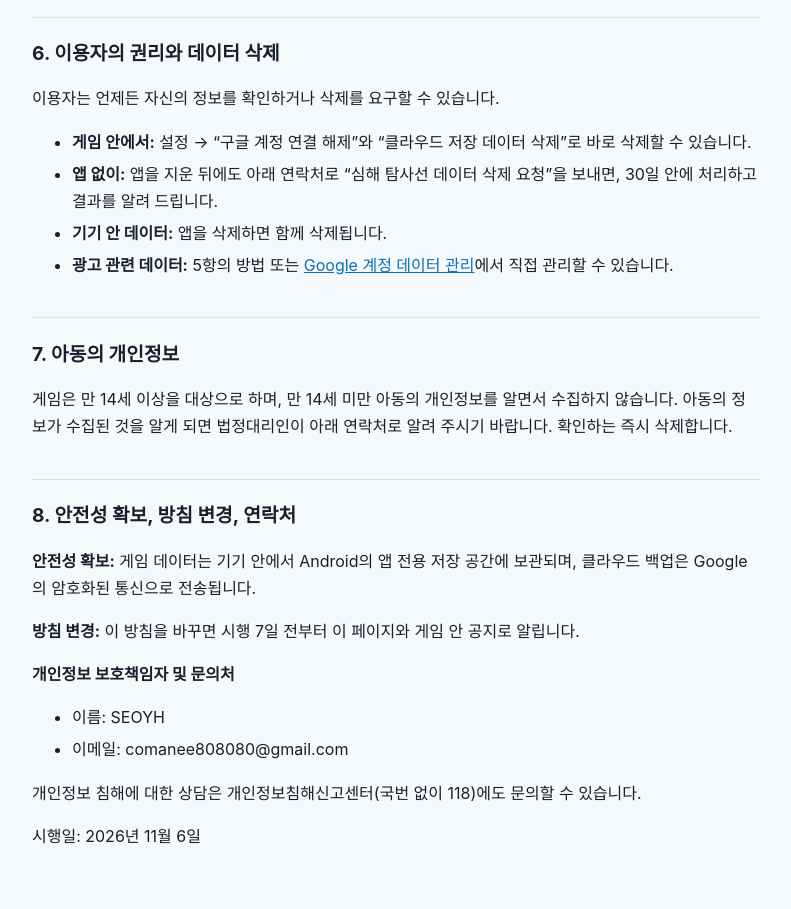
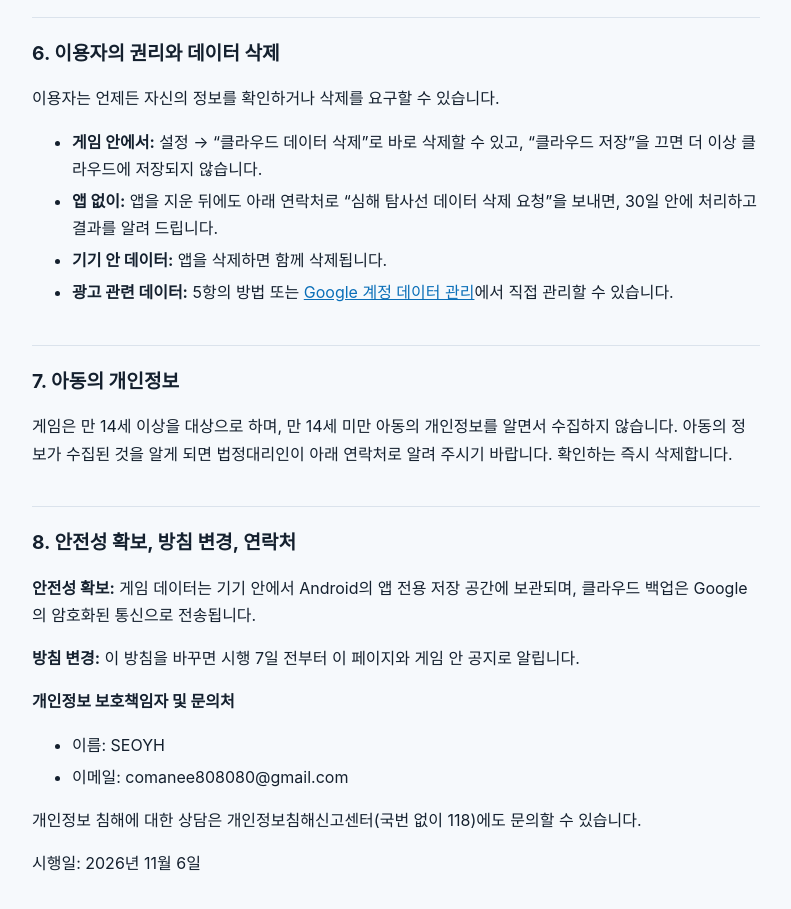
Before and after one commit to comanee1980-tech/comanee1980-tech.github.io, a plain HTML site: page deepsea/privacy.html in a window 1280 px wide. Shown: the part 2140-3049 px from the top of the page, without its empty margins (244-1035 px from the left). Drawn offline with Linux system fonts and the light colour scheme.

Commit message:
개인정보처리방침: 게임 안 삭제 메뉴 이름을 실제 설정과 맞춤
Co-Authored-By: Claude Opus 5.5 <noreply@anthropic.com>
Claude-Session: https://claude.ai/code/session_01WztcXRjpvwRmEFUzgPvhXp

```diff
--- a/deepsea/privacy.html
+++ b/deepsea/privacy.html
@@ -42,7 +42,7 @@ footer{margin-top:3em;padding-top:1em;border-top:1px solid var(--line)}
 <p>유럽경제지역(EEA)·영국·스위스 이용자에게는 게임을 처음 실행할 때 Google의 동의 화면이 표시되며, 동의하지 않으면 맞춤형이 아닌 광고가 제공됩니다. 이 선택은 게임 설정에서 언제든 바꿀 수 있습니다.</p>
 <h2>6. 이용자의 권리와 데이터 삭제</h2>
 <p>이용자는 언제든 자신의 정보를 확인하거나 삭제를 요구할 수 있습니다.</p>
-<ul><li><p><strong>게임 안에서:</strong> 설정 → “구글 계정 연결 해제”와 “클라우드 저장 데이터 삭제”로 바로 삭제할 수 있습니다.</p></li><li><p><strong>앱 없이:</strong> 앱을 지운 뒤에도 아래 연락처로 “심해 탐사선 데이터 삭제 요청”을 보내면, 30일 안에 처리하고 결과를 알려 드립니다.</p></li><li><p><strong>기기 안 데이터:</strong> 앱을 삭제하면 함께 삭제됩니다.</p></li><li><p><strong>광고 관련 데이터:</strong> 5항의 방법 또는 <a href="https://myaccount.google.com/data-and-privacy">Google 계정 데이터 관리</a>에서 직접 관리할 수 있습니다.</p></li></ul>
+<ul><li><p><strong>게임 안에서:</strong> 설정 → “클라우드 데이터 삭제”로 바로 삭제할 수 있고, “클라우드 저장”을 끄면 더 이상 클라우드에 저장되지 않습니다.</p></li><li><p><strong>앱 없이:</strong> 앱을 지운 뒤에도 아래 연락처로 “심해 탐사선 데이터 삭제 요청”을 보내면, 30일 안에 처리하고 결과를 알려 드립니다.</p></li><li><p><strong>기기 안 데이터:</strong> 앱을 삭제하면 함께 삭제됩니다.</p></li><li><p><strong>광고 관련 데이터:</strong> 5항의 방법 또는 <a href="https://myaccount.google.com/data-and-privacy">Google 계정 데이터 관리</a>에서 직접 관리할 수 있습니다.</p></li></ul>
 <h2>7. 아동의 개인정보</h2>
 <p>게임은 만 14세 이상을 대상으로 하며, 만 14세 미만 아동의 개인정보를 알면서 수집하지 않습니다. 아동의 정보가 수집된 것을 알게 되면 법정대리인이 아래 연락처로 알려 주시기 바랍니다. 확인하는 즉시 삭제합니다.</p>
 <h2>8. 안전성 확보, 방침 변경, 연락처</h2>
```
